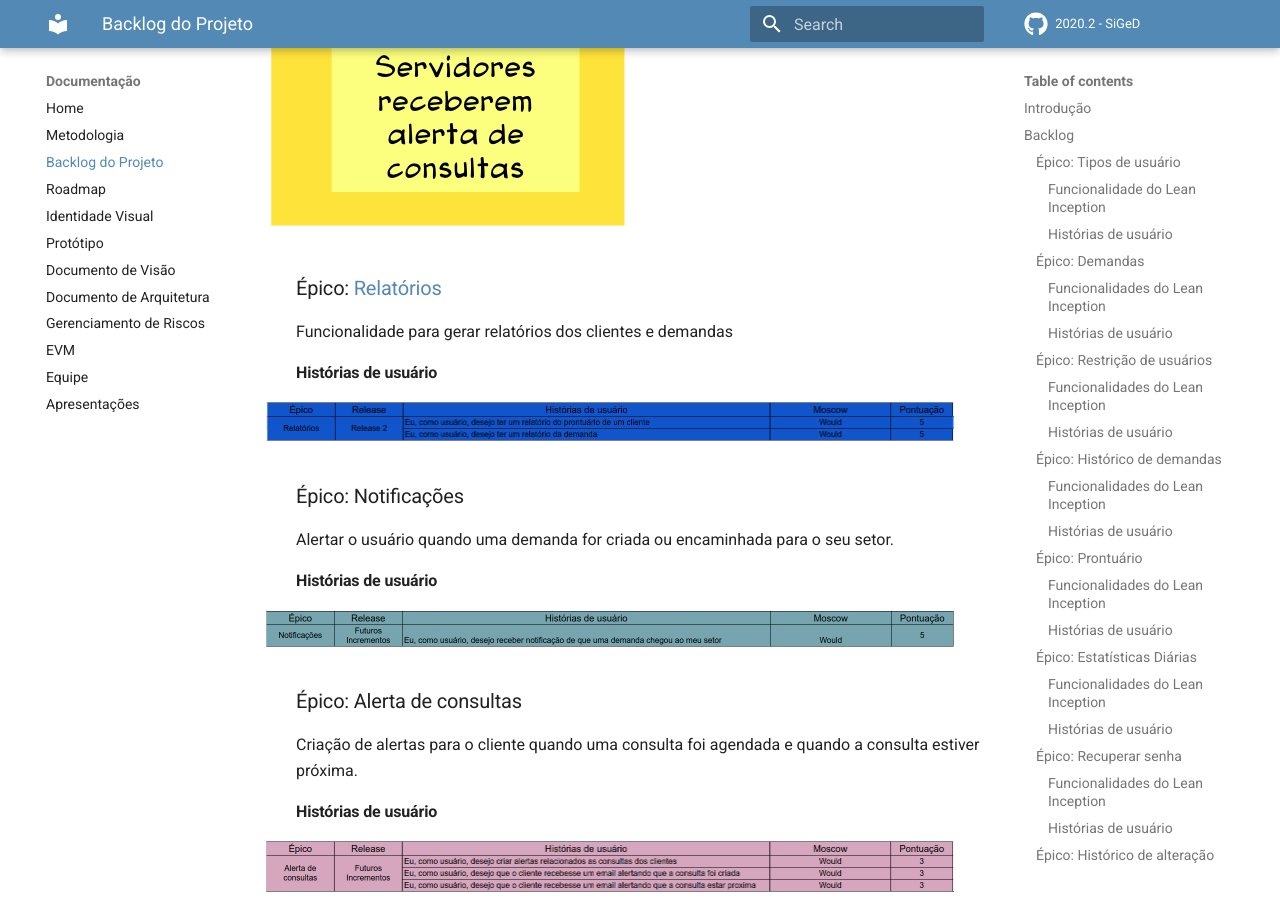
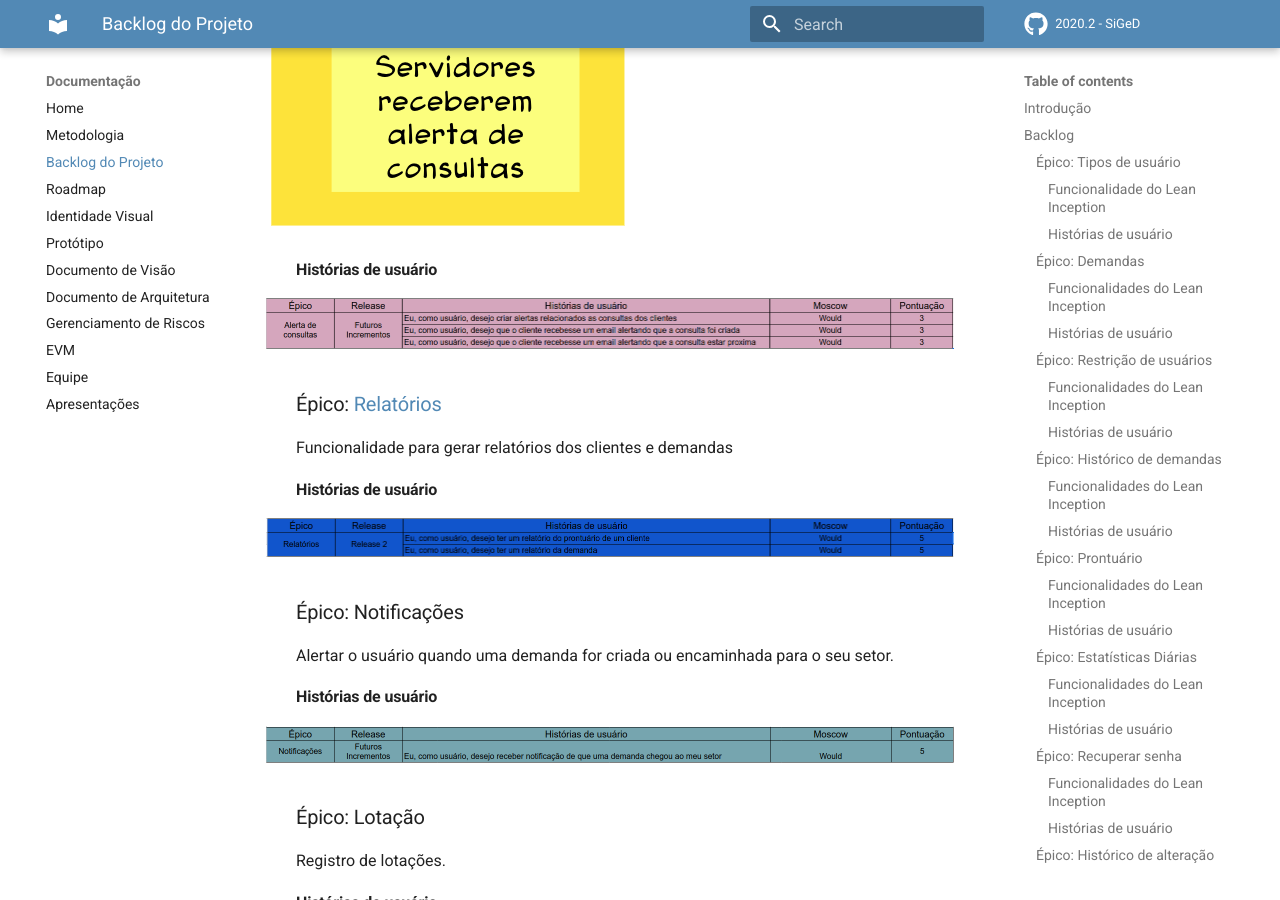
Before and after one commit to fga-eps-mds/2020-2-SiGeD, an MkDocs documentation site: the page built from docs/backlog.md, in a window 1280 px wide and 900 px high, scrolled down 9371 px. Built offline with MkDocs 1.6.1 and Material for MkDocs 9.7.7, drawn with Linux system fonts in a browser that asks for light colours; comment, search, counter and statistics services are not loaded.

Commit message:
Update backlog.md

```diff
--- a/docs/backlog.md
+++ b/docs/backlog.md
@@ -153,6 +153,9 @@ Notificação para o cliente, relacionada a dias de consulta e quando a data da
 #### Funcionalidades do Lean Inception
 ![Lean Inception](./assets/img/backlog/mural/consultas.png)
 
+#### Histórias de usuário
+![Epico](./assets/img/backlog/epics/alerta_de_consultas.png)
+
 ### Épico: [Relatórios](https://github.com/fga-eps-mds/2020-2-SiGeD/issues/236)
 
 Funcionalidade para gerar relatórios dos clientes e demandas
@@ -166,13 +169,6 @@ Alertar o usuário quando uma demanda for criada ou encaminhada para o seu setor
 
 #### Histórias de usuário
 ![Epico](./assets/img/backlog/epics/notificacoes.png)
-
-### Épico: Alerta de consultas
-
-Criação de alertas para o cliente quando uma consulta foi agendada e quando a consulta estiver próxima.
-
-#### Histórias de usuário
-![Epico](./assets/img/backlog/epics/alerta_de_consultas.png)
 
 ### Épico: Lotação
 
```
